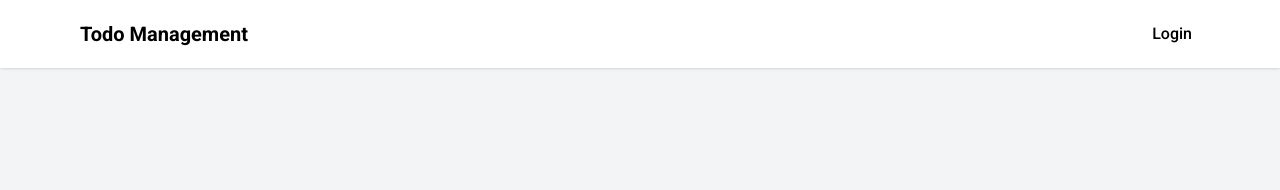
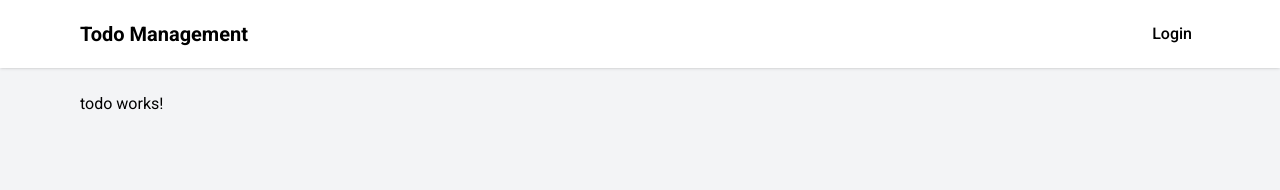
Before and after one commit to chumani130/todo_app, an Angular app: page /todo in a window 1280 px wide. Shown: the top 190 px of the page. Built offline with nearby package versions, Linux system fonts and the light colour scheme.

Commit message:
Update master.component.html

```diff
--- a/src/app/shared/layouts/master/master.component.html
+++ b/src/app/shared/layouts/master/master.component.html
@@ -1,2 +1,8 @@
 <app-header></app-header>
-<router-outlet></router-outlet>
+<main>
+    <div class="app-wrapper">
+        <div class="container py-6">
+            <router-outlet></router-outlet>
+        </div>
+    </div>
+</main>
```
